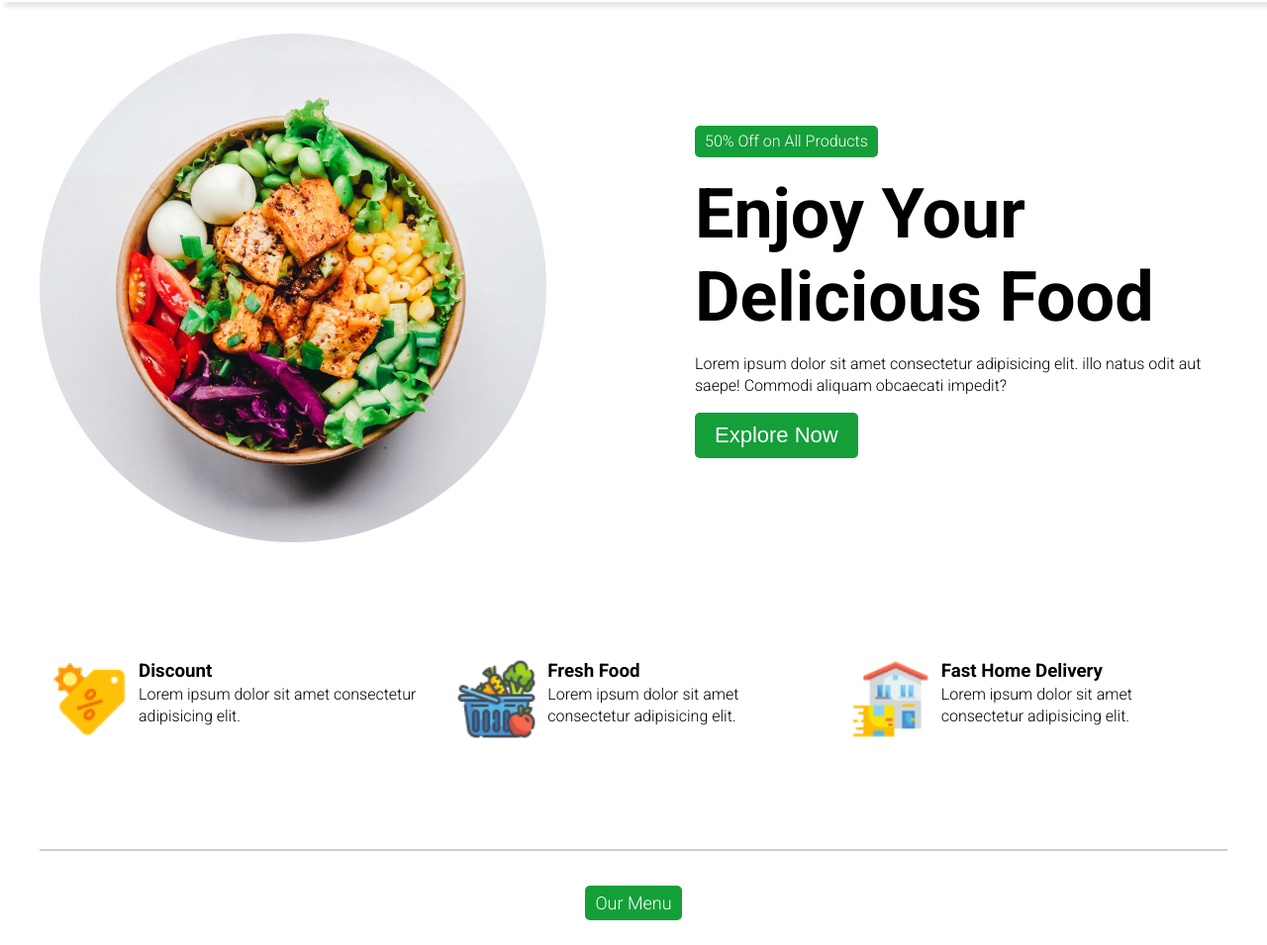
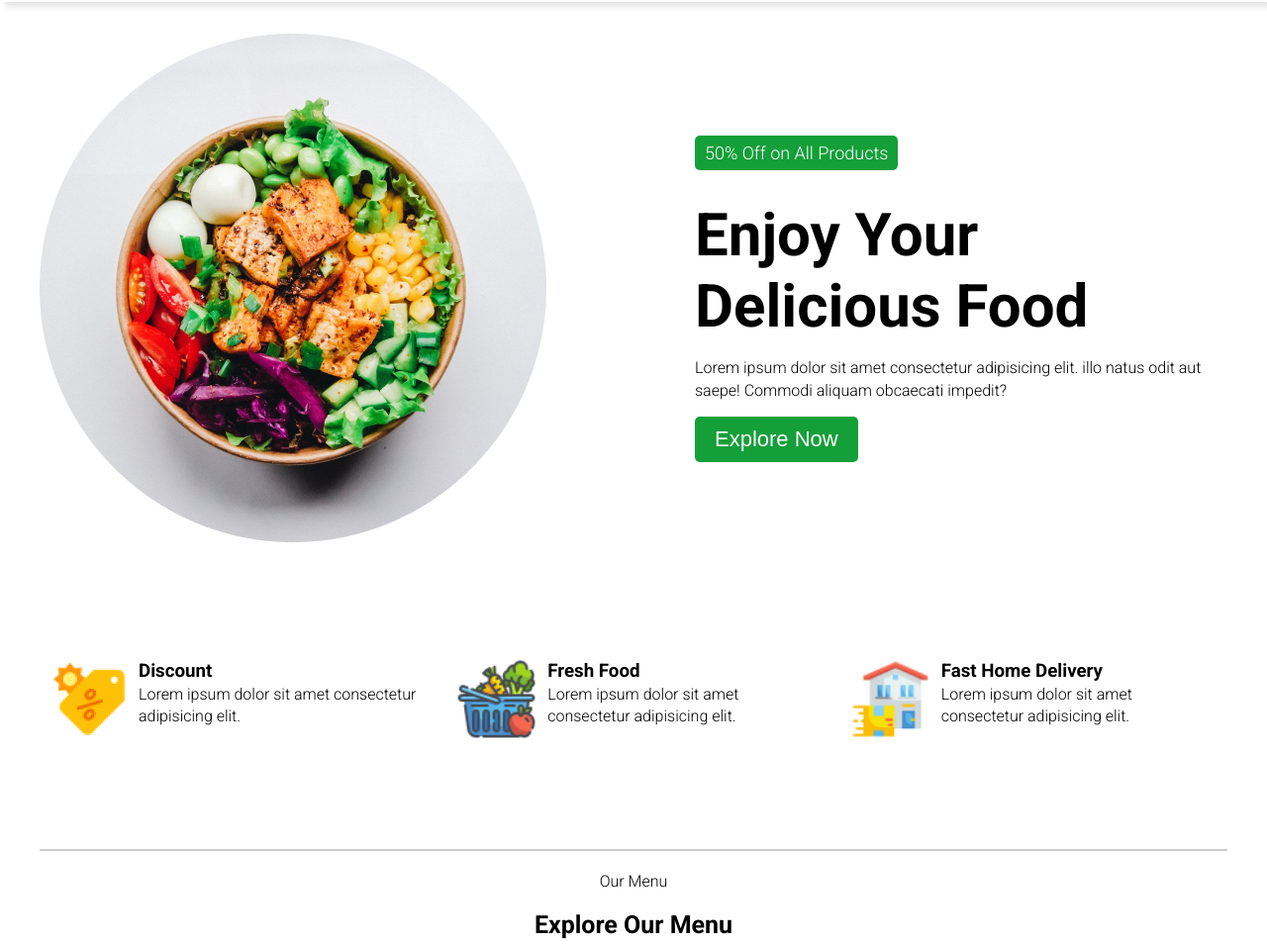
Before and after one commit to WajidUsto/Restaurant-website, a plain HTML site: page index.html in a window 1280 px wide. Shown: the part 100-1055 px from the top of the page at 99% size. Drawn offline with Linux system fonts and the light colour scheme.

Commit message:
inital commit

```diff
--- a/style.css
+++ b/style.css
@@ -66,7 +66,7 @@ button:hover{
     border-radius: 5px;
 }
 .hero_content h1{
-    font-size: 70px;
+    font-size: 60px;
     line-height: 1.2;
     font-weight: 550;
 }
@@ -75,14 +75,14 @@ button:hover{
     color: white;
     border-radius: 5px;
 }
-.tag1{
+.tag{
     background: #149f39;
     padding: 5px 10px;
     color: white;
-    align-self: flex-start;
+    /* align-self: flex-start; */
     border-radius: 5px;
     font-size: 18px;
-    align-self: center;
+    /* align-self: center; */
     margin: 15px 0;
 }
 .explore_btn:hover{
@@ -230,6 +230,7 @@ footer{
     }
     .hero_content h1{
         font-size: 50px;
+        text-align: center;
     }
     .explore_btn{
         font-size: 25px;
```
